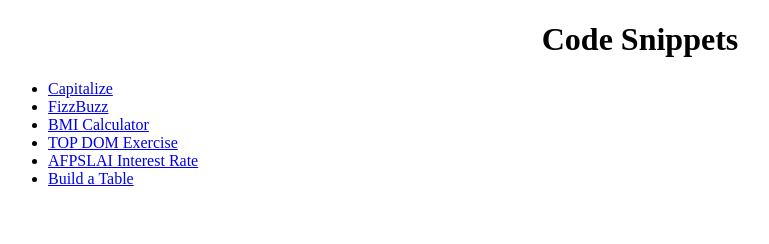
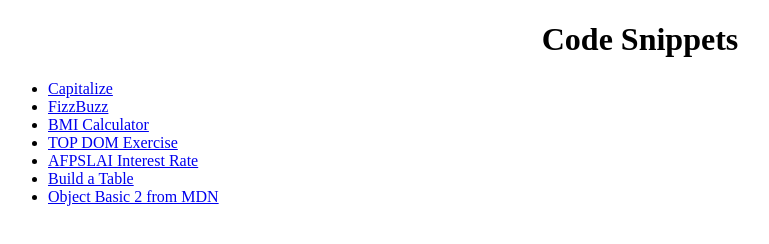
Before and after one commit to Br3y/code-exercises, a plain HTML site: page index.html in a window 1280 px wide. Shown: the whole page, without its empty margins (0-769 px from the left). Drawn offline with Linux system fonts and the light colour scheme.

Commit message:
feat: link for object basic 2 from MDN

```diff
--- a/index.html
+++ b/index.html
@@ -20,6 +20,7 @@
             <li><a href="src/TOP-DOM-exercise.html">TOP DOM Exercise</a></li>
             <li><a href="src/afpslaiInterest.html">AFPSLAI Interest Rate</a></li>
             <li><a href="src/build-a-table.html">Build a Table</a></li>
+            <li><a href="src/objectBasic2-MDN.html">Object Basic 2 from MDN</a></li>
         </ul>
     </div>
 </body>
```
